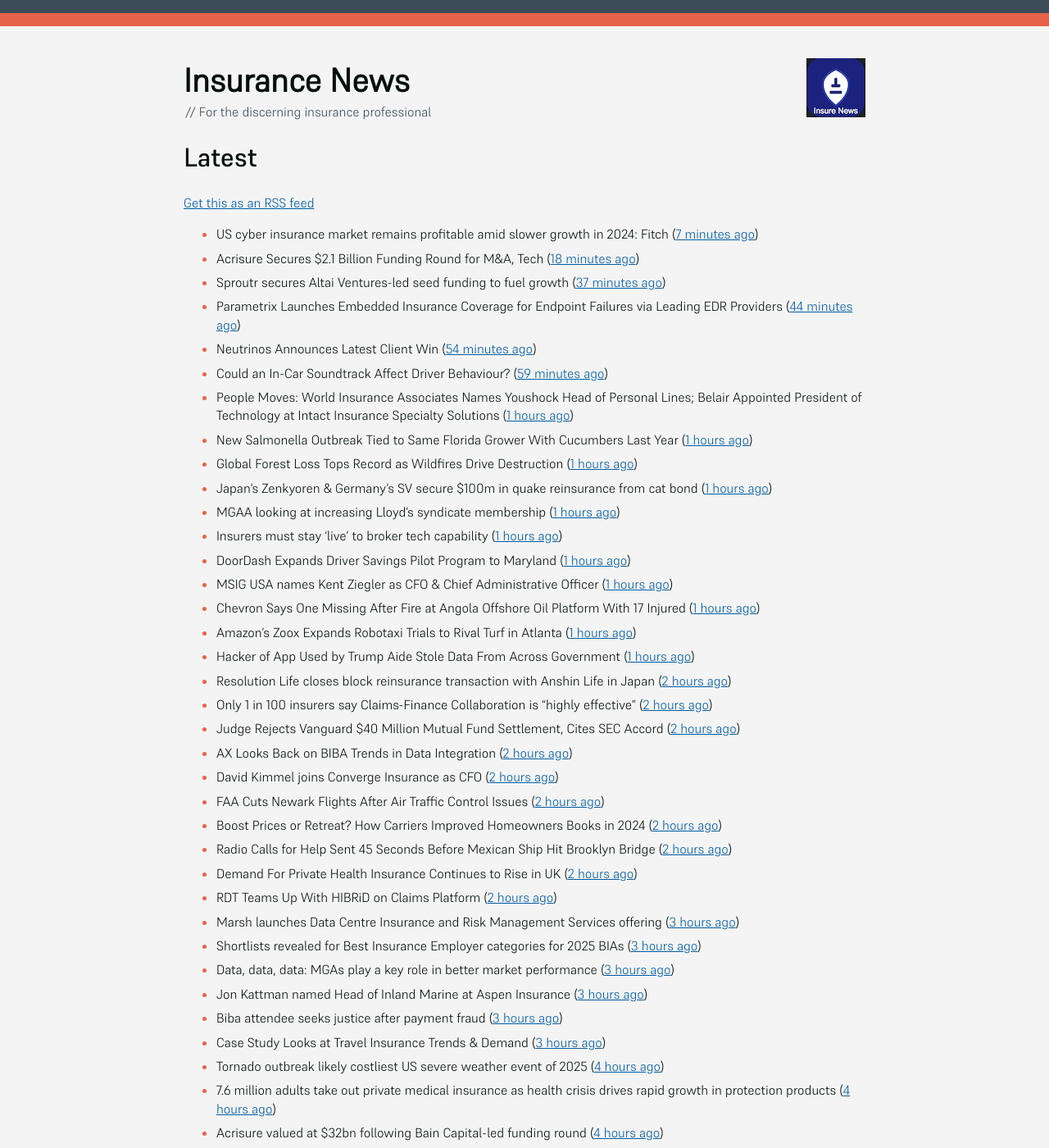
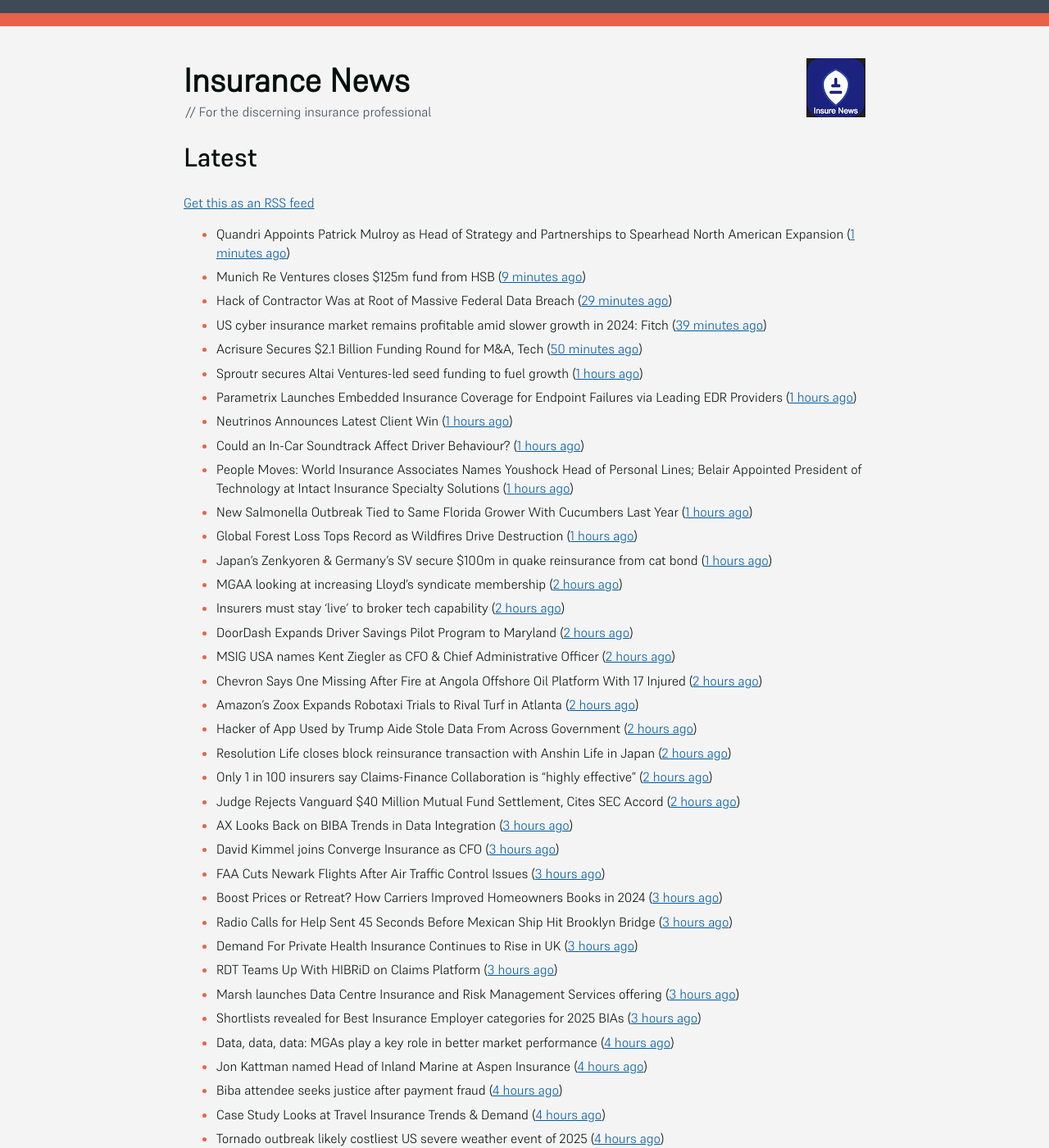
Before and after one commit to mat-0/feeds.thechels.uk, a Jekyll site: the page built from index.md, in a window 1280 px wide and 1400 px high. Shown: the whole window at 82% size. Built offline with Jekyll 4.4.1, drawn with Linux system fonts in a browser that asks for light colours; some of the changed text lies outside the part shown.

Commit message:
New Feed

```diff
--- a/index.md
+++ b/index.md
@@ -8,81 +8,82 @@ description: Latest Updates
 [Get this as an RSS feed](/feed.rss)
 
 <!-- news_marker starts -->
-- US cyber insurance market remains profitable amid slower growth in 2024: Fitch ([7 minutes ago](https://www.reinsurancene.ws/us-cyber-insurance-market-remains-profitable-amid-slower-growth-in-2024-fitch/))
-- Acrisure Secures $2.1 Billion Funding Round for M&A, Tech ([18 minutes ago](https://www.insurancejournal.com/news/national/2025/05/21/824637.htm))
-- Sproutr secures Altai Ventures-led seed funding to fuel growth ([37 minutes ago](https://www.reinsurancene.ws/sproutr-secures-altai-ventures-led-seed-funding-to-fuel-growth/))
-- Parametrix Launches Embedded Insurance Coverage for Endpoint Failures via Leading EDR Providers ([44 minutes ago](https://www.insurtechinsights.com/parametrix-launches-embedded-insurance-coverage-for-endpoint-failures-via-leading-edr-providers/))
-- Neutrinos Announces Latest Client Win ([54 minutes ago](https://insurance-edge.net/2025/05/21/neutrinos-announces-latest-client-win/))
-- Could an In-Car Soundtrack Affect Driver Behaviour? ([59 minutes ago](https://insurance-edge.net/2025/05/21/could-an-in-car-soundtrack-affect-driver-behaviour/))
+- Quandri Appoints Patrick Mulroy as Head of Strategy and Partnerships to Spearhead North American Expansion ([1 minutes ago](https://www.insurtechinsights.com/quandri-appoints-patrick-mulroy-as-head-of-strategy-and-partnerships-to-spearhead-north-american-expansion/))
+- Munich Re Ventures closes $125m fund from HSB ([9 minutes ago](https://www.reinsurancene.ws/munich-re-ventures-closes-125m-fund-from-hsb/))
+- Hack of Contractor Was at Root of Massive Federal Data Breach ([29 minutes ago](https://www.insurancejournal.com/news/national/2025/05/21/824641.htm))
+- US cyber insurance market remains profitable amid slower growth in 2024: Fitch ([39 minutes ago](https://www.reinsurancene.ws/us-cyber-insurance-market-remains-profitable-amid-slower-growth-in-2024-fitch/))
+- Acrisure Secures $2.1 Billion Funding Round for M&A, Tech ([50 minutes ago](https://www.insurancejournal.com/news/national/2025/05/21/824637.htm))
+- Sproutr secures Altai Ventures-led seed funding to fuel growth ([1 hours ago](https://www.reinsurancene.ws/sproutr-secures-altai-ventures-led-seed-funding-to-fuel-growth/))
+- Parametrix Launches Embedded Insurance Coverage for Endpoint Failures via Leading EDR Providers ([1 hours ago](https://www.insurtechinsights.com/parametrix-launches-embedded-insurance-coverage-for-endpoint-failures-via-leading-edr-providers/))
+- Neutrinos Announces Latest Client Win ([1 hours ago](https://insurance-edge.net/2025/05/21/neutrinos-announces-latest-client-win/))
+- Could an In-Car Soundtrack Affect Driver Behaviour? ([1 hours ago](https://insurance-edge.net/2025/05/21/could-an-in-car-soundtrack-affect-driver-behaviour/))
 - People Moves: World Insurance Associates Names Youshock Head of Personal Lines; Belair Appointed President of Technology at Intact Insurance Specialty Solutions ([1 hours ago](https://www.insurancejournal.com/news/national/2025/05/21/824508.htm))
 - New Salmonella Outbreak Tied to Same Florida Grower With Cucumbers Last Year ([1 hours ago](https://www.insurancejournal.com/news/southeast/2025/05/21/824621.htm))
 - Global Forest Loss Tops Record as Wildfires Drive Destruction ([1 hours ago](https://www.insurancejournal.com/news/international/2025/05/21/824618.htm))
 - Japan’s Zenkyoren & Germany’s SV secure $100m in quake reinsurance from cat bond ([1 hours ago](https://www.reinsurancene.ws/japans-zenkyoren-germanys-sv-secure-100m-in-quake-reinsurance-from-cat-bond/))
-- MGAA looking at increasing Lloyd’s syndicate membership ([1 hours ago](https://www.postonline.co.uk/news/7957794/mgaa-looking-at-increasing-lloyd%E2%80%99s-syndicate-membership))
-- Insurers must stay ‘live’ to broker tech capability ([1 hours ago](https://www.postonline.co.uk/broker/7957792/insurers-must-stay-%E2%80%98live%E2%80%99-to-broker-tech-capability))
-- DoorDash Expands Driver Savings Pilot Program to Maryland ([1 hours ago](https://www.insurancejournal.com/news/east/2025/05/21/824599.htm))
-- MSIG USA names Kent Ziegler as CFO & Chief Administrative Officer ([1 hours ago](https://www.reinsurancene.ws/msig-usa-names-kent-ziegler-as-cfo-chief-administrative-officer/))
-- Chevron Says One Missing After Fire at Angola Offshore Oil Platform With 17 Injured ([1 hours ago](https://www.insurancejournal.com/news/international/2025/05/21/824603.htm))
-- Amazon’s Zoox Expands Robotaxi Trials to Rival Turf in Atlanta ([1 hours ago](https://www.insurancejournal.com/news/southeast/2025/05/21/824605.htm))
-- Hacker of App Used by Trump Aide Stole Data From Across Government ([1 hours ago](https://www.insurancejournal.com/news/national/2025/05/21/824594.htm))
+- MGAA looking at increasing Lloyd’s syndicate membership ([2 hours ago](https://www.postonline.co.uk/news/7957794/mgaa-looking-at-increasing-lloyd%E2%80%99s-syndicate-membership))
+- Insurers must stay ‘live’ to broker tech capability ([2 hours ago](https://www.postonline.co.uk/broker/7957792/insurers-must-stay-%E2%80%98live%E2%80%99-to-broker-tech-capability))
+- DoorDash Expands Driver Savings Pilot Program to Maryland ([2 hours ago](https://www.insurancejournal.com/news/east/2025/05/21/824599.htm))
+- MSIG USA names Kent Ziegler as CFO & Chief Administrative Officer ([2 hours ago](https://www.reinsurancene.ws/msig-usa-names-kent-ziegler-as-cfo-chief-administrative-officer/))
+- Chevron Says One Missing After Fire at Angola Offshore Oil Platform With 17 Injured ([2 hours ago](https://www.insurancejournal.com/news/international/2025/05/21/824603.htm))
+- Amazon’s Zoox Expands Robotaxi Trials to Rival Turf in Atlanta ([2 hours ago](https://www.insurancejournal.com/news/southeast/2025/05/21/824605.htm))
+- Hacker of App Used by Trump Aide Stole Data From Across Government ([2 hours ago](https://www.insurancejournal.com/news/national/2025/05/21/824594.htm))
 - Resolution Life closes block reinsurance transaction with Anshin Life in Japan ([2 hours ago](https://www.reinsurancene.ws/resolution-life-closes-block-reinsurance-transaction-with-anshin-life-in-japan/))
 - Only 1 in 100 insurers say Claims-Finance Collaboration is “highly effective” ([2 hours ago](https://ifamagazine.com/only-1-in-100-insurers-say-claims-finance-collaboration-is-highly-effective/))
 - Judge Rejects Vanguard $40 Million Mutual Fund Settlement, Cites SEC Accord ([2 hours ago](https://www.insurancejournal.com/news/east/2025/05/21/824595.htm))
-- AX Looks Back on BIBA Trends in Data Integration ([2 hours ago](https://insurance-edge.net/2025/05/21/ax-looks-back-on-biba-trends-in-data-integration/))
-- David Kimmel joins Converge Insurance as CFO ([2 hours ago](https://www.reinsurancene.ws/david-kimmel-joins-converge-insurance-as-cfo/))
-- FAA Cuts Newark Flights After Air Traffic Control Issues ([2 hours ago](https://www.insurancejournal.com/news/east/2025/05/21/824589.htm))
-- Boost Prices or Retreat? How Carriers Improved Homeowners Books in 2024 ([2 hours ago](https://www.insurancejournal.com/news/national/2025/05/21/824587.htm))
-- Radio Calls for Help Sent 45 Seconds Before Mexican Ship Hit Brooklyn Bridge ([2 hours ago](https://www.insurancejournal.com/news/east/2025/05/21/824582.htm))
-- Demand For Private Health Insurance Continues to Rise in UK ([2 hours ago](https://insurance-edge.net/2025/05/21/demand-for-private-health-insurance-continues-to-rise-in-uk/))
-- RDT Teams Up With HIBRiD on Claims Platform ([2 hours ago](https://insurance-edge.net/2025/05/21/rdt-teams-up-with-hibrid-on-claims-platform/))
+- AX Looks Back on BIBA Trends in Data Integration ([3 hours ago](https://insurance-edge.net/2025/05/21/ax-looks-back-on-biba-trends-in-data-integration/))
+- David Kimmel joins Converge Insurance as CFO ([3 hours ago](https://www.reinsurancene.ws/david-kimmel-joins-converge-insurance-as-cfo/))
+- FAA Cuts Newark Flights After Air Traffic Control Issues ([3 hours ago](https://www.insurancejournal.com/news/east/2025/05/21/824589.htm))
+- Boost Prices or Retreat? How Carriers Improved Homeowners Books in 2024 ([3 hours ago](https://www.insurancejournal.com/news/national/2025/05/21/824587.htm))
+- Radio Calls for Help Sent 45 Seconds Before Mexican Ship Hit Brooklyn Bridge ([3 hours ago](https://www.insurancejournal.com/news/east/2025/05/21/824582.htm))
+- Demand For Private Health Insurance Continues to Rise in UK ([3 hours ago](https://insurance-edge.net/2025/05/21/demand-for-private-health-insurance-continues-to-rise-in-uk/))
+- RDT Teams Up With HIBRiD on Claims Platform ([3 hours ago](https://insurance-edge.net/2025/05/21/rdt-teams-up-with-hibrid-on-claims-platform/))
 - Marsh launches Data Centre Insurance and Risk Management Services offering ([3 hours ago](https://www.reinsurancene.ws/marsh-launches-data-centre-insurance-and-risk-management-services-offering/))
 - Shortlists revealed for Best Insurance Employer categories for 2025 BIAs ([3 hours ago](https://www.postonline.co.uk/broker/7957793/shortlists-revealed-for-best-insurance-employer-categories-for-2025-bias))
-- Data, data, data: MGAs play a key role in better market performance ([3 hours ago](https://www.insurancebusinessmag.com/uk/news/columns/data-data-data-mgas-play-a-key-role-in-better-market-performance-536399.aspx))
-- Jon Kattman named Head of Inland Marine at Aspen Insurance ([3 hours ago](https://www.reinsurancene.ws/jon-kattman-named-head-of-inland-marine-at-aspen-insurance/))
-- Biba attendee seeks justice after payment fraud ([3 hours ago](https://www.postonline.co.uk/news/7957800/biba-attendee-seeks-justice-after-payment-fraud))
-- Case Study Looks at Travel Insurance Trends & Demand ([3 hours ago](https://insurance-edge.net/2025/05/21/case-study-looks-at-travel-insurance-trends-demand/))
+- Data, data, data: MGAs play a key role in better market performance ([4 hours ago](https://www.insurancebusinessmag.com/uk/news/columns/data-data-data-mgas-play-a-key-role-in-better-market-performance-536399.aspx))
+- Jon Kattman named Head of Inland Marine at Aspen Insurance ([4 hours ago](https://www.reinsurancene.ws/jon-kattman-named-head-of-inland-marine-at-aspen-insurance/))
+- Biba attendee seeks justice after payment fraud ([4 hours ago](https://www.postonline.co.uk/news/7957800/biba-attendee-seeks-justice-after-payment-fraud))
+- Case Study Looks at Travel Insurance Trends & Demand ([4 hours ago](https://insurance-edge.net/2025/05/21/case-study-looks-at-travel-insurance-trends-demand/))
 - Tornado outbreak likely costliest US severe weather event of 2025 ([4 hours ago](https://www.reinsurancene.ws/tornado-outbreak-likely-costliest-us-severe-weather-event-of-2025/))
 - 7.6 million adults take out private medical insurance as health crisis drives rapid growth in protection products ([4 hours ago](https://ifamagazine.com/7-6-million-adults-take-out-private-medical-insurance-as-health-crisis-drives-rapid-growth-in-protection-products/))
-- Acrisure valued at $32bn following Bain Capital-led funding round ([4 hours ago](https://www.postonline.co.uk/broker/7957799/acrisure-valued-at-32bn-following-bain-capital-led-funding-round))
-- Conifer and Skyward Specialty Launch Cannabis Select Insurance Program for Large-Scale Operators ([4 hours ago](https://www.insurtechinsights.com/conifer-and-skyward-specialty-launch-cannabis-select-insurance-program-for-large-scale-operators/))
-- Insurance Europe urges greater clarity on EIOPA’s AI Opinion ([5 hours ago](https://www.reinsurancene.ws/insurance-europe-urges-greater-clarity-on-eiopas-ai-opinion/))
+- Acrisure valued at $32bn following Bain Capital-led funding round ([5 hours ago](https://www.postonline.co.uk/broker/7957799/acrisure-valued-at-32bn-following-bain-capital-led-funding-round))
+- Conifer and Skyward Specialty Launch Cannabis Select Insurance Program for Large-Scale Operators ([5 hours ago](https://www.insurtechinsights.com/conifer-and-skyward-specialty-launch-cannabis-select-insurance-program-for-large-scale-operators/))
 - Acrisure Secures $2.1 Billion Funding Led by Bain Capital, Boosts Valuation to $32 Billion ([5 hours ago](https://www.insurtechinsights.com/acrisure-secures-2-1-billion-funding-led-by-bain-capital-boosts-valuation-to-32-billion/))
-- L&G upgrades Group Critical Illness Cover ([5 hours ago](https://ifamagazine.com/lg-upgrades-group-critical-illness-cover/))
-- Cutting through the complexity of protection products ([5 hours ago](https://ifamagazine.com/cutting-through-the-complexity-of-protection-products/))
+- L&G upgrades Group Critical Illness Cover ([6 hours ago](https://ifamagazine.com/lg-upgrades-group-critical-illness-cover/))
+- Cutting through the complexity of protection products ([6 hours ago](https://ifamagazine.com/cutting-through-the-complexity-of-protection-products/))
 - Recent power cuts highlight coverage disparities ([6 hours ago](https://www.postonline.co.uk/commercial/7957791/recent-power-cuts-highlight-coverage-disparities))
-- Marks & Spencer Says Cyberattack to Cost £300 Million ([6 hours ago](https://www.insurancejournal.com/news/international/2025/05/21/824570.htm))
+- Marks & Spencer Says Cyberattack to Cost £300 Million ([7 hours ago](https://www.insurancejournal.com/news/international/2025/05/21/824570.htm))
 - How Aviva is redefining mid-market support ([7 hours ago](https://www.insurancebusinessmag.com/uk/news/breaking-news/how-aviva-is-redefining-midmarket-support-535375.aspx))
-- Acrisure secures major capital backing to advance fintech strategy ([7 hours ago](https://www.insurancebusinessmag.com/uk/news/breaking-news/acrisure-secures-major-capital-backing-to-advance-fintech-strategy-536392.aspx))
-- Tokio Marine sees net income almost double ([7 hours ago](https://www.insurancebusinessmag.com/uk/news/breaking-news/tokio-marine-sees-net-income-almost-double-536377.aspx))
-- Marks & Spencer projects massive losses after cyberattack ([7 hours ago](https://www.insurancebusinessmag.com/uk/news/cyber/marks-and-spencer-projects-massive-losses-after-cyberattack-536391.aspx))
-- Revealed – Insurance sector failing to adequately cover agriculture ([7 hours ago](https://www.insurancebusinessmag.com/uk/news/breaking-news/revealed--insurance-sector-failing-to-adequately-cover-agriculture-536376.aspx))
+- Acrisure secures major capital backing to advance fintech strategy ([8 hours ago](https://www.insurancebusinessmag.com/uk/news/breaking-news/acrisure-secures-major-capital-backing-to-advance-fintech-strategy-536392.aspx))
+- Tokio Marine sees net income almost double ([8 hours ago](https://www.insurancebusinessmag.com/uk/news/breaking-news/tokio-marine-sees-net-income-almost-double-536377.aspx))
+- Marks & Spencer projects massive losses after cyberattack ([8 hours ago](https://www.insurancebusinessmag.com/uk/news/cyber/marks-and-spencer-projects-massive-losses-after-cyberattack-536391.aspx))
+- Revealed – Insurance sector failing to adequately cover agriculture ([8 hours ago](https://www.insurancebusinessmag.com/uk/news/breaking-news/revealed--insurance-sector-failing-to-adequately-cover-agriculture-536376.aspx))
 - RSA launches new Forces Family Support Policy ([8 hours ago](https://www.insurancebusinessmag.com/uk/news/breaking-news/rsa-launches-new-forces-family-support-policy-536375.aspx))
 - Mental health now third leading cause of income protection claims – LV= ([8 hours ago](https://www.insurancebusinessmag.com/uk/news/life-insurance/mental-health-now-third-leading-cause-of-income-protection-claims--lv-536390.aspx))
 - Only 7% of businesses adopt parametric flood insurance ([8 hours ago](https://www.postonline.co.uk/news/7957796/only-7-of-businesses-adopt-parametric-flood-insurance))
 - Xceedance gets CII accreditation for catastrophe risk modelling training programme ([8 hours ago](https://www.insurancebusinessmag.com/uk/news/catastrophe/xceedance-gets-cii-accreditation-for-catastrophe-risk-modelling-training-programme-536374.aspx))
-- Thoma Bravo’s Nearmap to Buy Insurance Tech Firm Itel for Over $1.3B ([8 hours ago](https://www.insurancejournal.com/news/national/2025/05/21/824558.htm))
-- Europe’s Farm Sector Loses €28 Billion a Year From Climate Risks ([8 hours ago](https://www.insurancejournal.com/news/international/2025/05/21/824536.htm))
+- Thoma Bravo’s Nearmap to Buy Insurance Tech Firm Itel for Over $1.3B ([9 hours ago](https://www.insurancejournal.com/news/national/2025/05/21/824558.htm))
+- Europe’s Farm Sector Loses €28 Billion a Year From Climate Risks ([9 hours ago](https://www.insurancejournal.com/news/international/2025/05/21/824536.htm))
 - World Insurance Adds Two Agencies in South Carolina ([9 hours ago](https://www.insurancejournal.com/news/southeast/2025/05/21/824482.htm))
 - Alphabet’s Waymo Gets California Nod for Robotaxi Expansion in Bay Area ([9 hours ago](https://www.insurancejournal.com/news/west/2025/05/21/824562.htm))
 - Carrying on caravanning – courtesy of insurance ([9 hours ago](https://www.postonline.co.uk/personal/7957724/carrying-on-caravanning-%E2%80%93-courtesy-of-insurance))
 - Could aviation insurance be about to skyrocket? ([9 hours ago](https://www.postonline.co.uk/commercial/7957567/could-aviation-insurance-be-about-to-skyrocket))
 - How insurers should tackle the luxury watch theft crisis ([9 hours ago](https://www.postonline.co.uk/claims/7957407/how-insurers-should-tackle-the-luxury-watch-theft-crisis))
-- Ransomware claims costly but stabilized in 2024, Coalition ([17 hours ago](https://www.dig-in.com/news/ransomware-claims-costly-but-stabilized-in-2024-coalition))
+- Ransomware claims costly but stabilized in 2024, Coalition ([18 hours ago](https://www.dig-in.com/news/ransomware-claims-costly-but-stabilized-in-2024-coalition))
 - MGAs: Turning financial infrastructure into a strategic advantage ([18 hours ago](https://www.dig-in.com/opinion/turning-financial-infrastructure-into-a-strategic-advantage))
 - Insurers must manage governance and bias to comply with AI regulation, experts say ([18 hours ago](https://www.dig-in.com/news/ai-governance-and-bias-become-compliance-issues-for-insurers))
 - Exporters rethink routes after tariff shock – Allianz Trade ([18 hours ago](https://www.insurancebusinessmag.com/uk/news/sme/exporters-rethink-routes-after-tariff-shock--allianz-trade-536347.aspx))
-- Marsh secures navy insurance role ([18 hours ago](https://www.insurancebusinessmag.com/uk/news/marine/marsh-secures-navy-insurance-role-536336.aspx))
+- Marsh secures navy insurance role ([19 hours ago](https://www.insurancebusinessmag.com/uk/news/marine/marsh-secures-navy-insurance-role-536336.aspx))
 - Senate Will Try to Block California Vehicle Standards to Phase Out Gas-Powered Cars ([20 hours ago](https://www.insurancejournal.com/news/west/2025/05/20/824554.htm))
-- Central US Severe Weather Outbreak Caused Billions in Damages, AccuWeather Says ([21 hours ago](https://www.insurancejournal.com/news/midwest/2025/05/20/824523.htm))
-- Ryan Specialty Acquires Irish MGU 360° Underwriting ([21 hours ago](https://www.insurancejournal.com/news/international/2025/05/20/824530.htm))
-- No NOAA Large-Disaster Data to Hurt Insurers’ Grasp of Secondary Perils, Says AM Best ([21 hours ago](https://www.insurancejournal.com/news/national/2025/05/20/824515.htm))
+- Central US Severe Weather Outbreak Caused Billions in Damages, AccuWeather Says ([22 hours ago](https://www.insurancejournal.com/news/midwest/2025/05/20/824523.htm))
+- Ryan Specialty Acquires Irish MGU 360° Underwriting ([22 hours ago](https://www.insurancejournal.com/news/international/2025/05/20/824530.htm))
+- No NOAA Large-Disaster Data to Hurt Insurers’ Grasp of Secondary Perils, Says AM Best ([22 hours ago](https://www.insurancejournal.com/news/national/2025/05/20/824515.htm))
 - Iowa-Based Ice Cream Manufacturer Issues Recall Over Plastic Concerns ([22 hours ago](https://www.insurancejournal.com/news/midwest/2025/05/20/824520.htm))
 - Stablecoin Bill Advances in US Senate in Big Win for Crypto ([23 hours ago](https://www.insurancejournal.com/news/national/2025/05/20/824512.htm))
-- Cytora and Aisix Solutions Partner to Bolster Insurers’ Wildfire Risk Management ([23 hours ago](https://www.insurtechinsights.com/cytora-and-aisix-solutions-partner-to-bolster-insurers-wildfire-risk-management/))
+- Cytora and Aisix Solutions Partner to Bolster Insurers’ Wildfire Risk Management ([1 days ago](https://www.insurtechinsights.com/cytora-and-aisix-solutions-partner-to-bolster-insurers-wildfire-risk-management/))
 - Massachusetts Denies 7.1% Workers’ Comp Rate Hike After 2024 ‘Excessive’ Cut ([1 days ago](https://www.insurancejournal.com/news/east/2025/05/20/824489.htm))
 - Nearmap to Acquire Itel in $1.3 Billion Deal, Creating $8 Billion Property Intelligence Powerhouse ([1 days ago](https://www.insurtechinsights.com/nearmap-to-acquire-itel-in-1-3-billion-deal-creating-8-billion-property-intelligence-powerhouse/))
 - Sophos and Capsule Insurance Join Forces to Offer Integrated Cybersecurity and Insurance for UK Businesses ([1 days ago](https://www.insurtechinsights.com/sophos-and-capsule-insurance-join-forces-to-offer-integrated-cybersecurity-and-insurance-for-uk-businesses/))
-- Bayer Seeks Roundup Settlement, Explores Monsanto Bankruptcy: Reports ([1 days ago](https://www.insurancejournal.com/news/national/2025/05/20/824477.htm))
 - Demand for support for Parkinsons and other long-term conditions is up 30%, finds RedArc ([1 days ago](https://ifamagazine.com/demand-for-support-for-parkinsons-and-other-long-term-conditions-is-up-30-finds-redarc/))
 - Ageas to keep Esure and Saga brands ([1 days ago](https://www.postonline.co.uk/news/7957788/ageas-to-keep-esure-and-saga-brands))
 - Brokers, be ready: How vehicle tech is reshaping motor risk ([1 days ago](https://www.insurancebusinessmag.com/uk/news/auto-motor/brokers-be-ready-how-vehicle-tech-is-reshaping-motor-risk-536269.aspx))
```
Also changed, not shown: other parts of index.md (+0 -1 lines).
